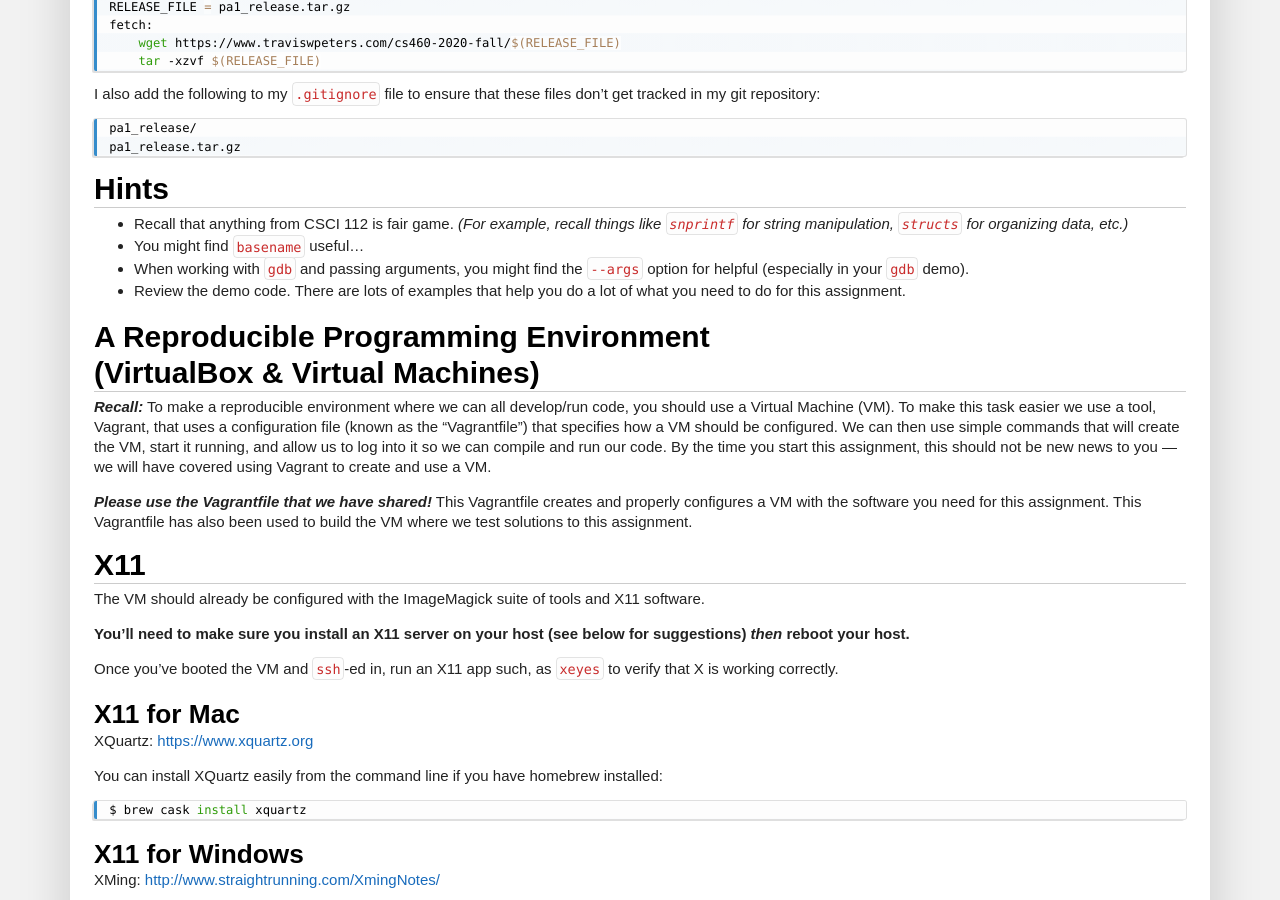
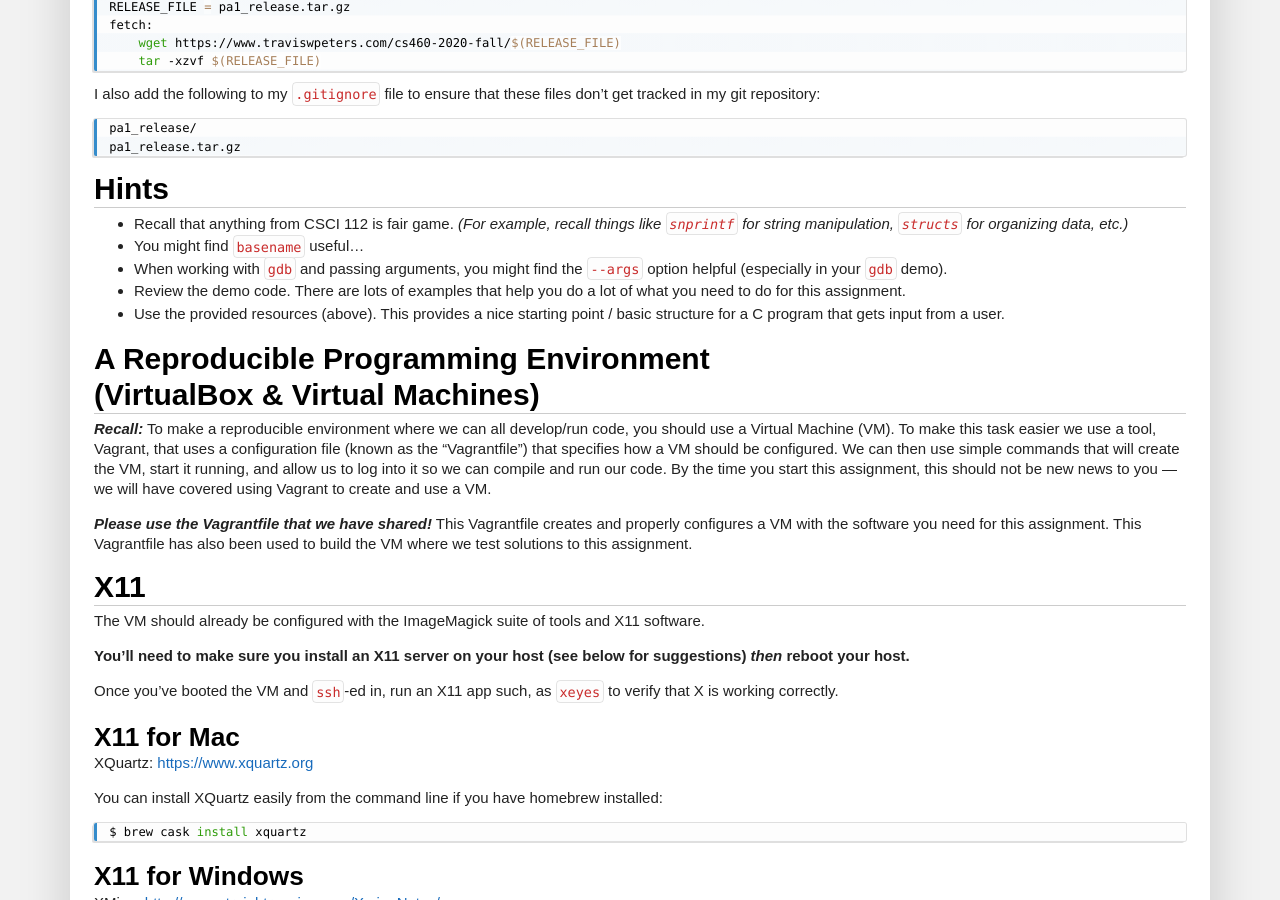
Before and after one commit to traviswpeters/cs460-2020-fall, a Jekyll site: the page built from pa1/index.md, in a window 1280 px wide and 900 px high, scrolled down 2961 px. Built offline with Jekyll 4.4.1, drawn with Linux system fonts in a browser that asks for light colours; nearby versions of some CDN libraries; some web fonts are replaced; comment, search, counter and statistics services are not loaded; our own code applies the rules of GitHub Pages for plain Markdown files.

Commit message:
fix typo

```diff
--- a/pa1/index.md
+++ b/pa1/index.md
@@ -119,8 +119,9 @@ pa1_release.tar.gz
 
 - Recall that anything from CSCI 112 is fair game. _(For example, recall things like `snprintf` for string manipulation, `structs` for organizing data, etc.)_
 - You might find `basename` useful...
-- When working with `gdb` and passing arguments, you might find the `--args` option for helpful (especially in your `gdb` demo).
+- When working with `gdb` and passing arguments, you might find the `--args` option helpful (especially in your `gdb` demo).
 - Review the demo code. There are lots of examples that help you do a lot of what you need to do for this assignment.
+- Use the provided resources (above). This provides a nice starting point / basic structure for a C program that gets input from a user.
 
 ## A Reproducible Programming Environment <br/> (VirtualBox & Virtual Machines)
 
```
